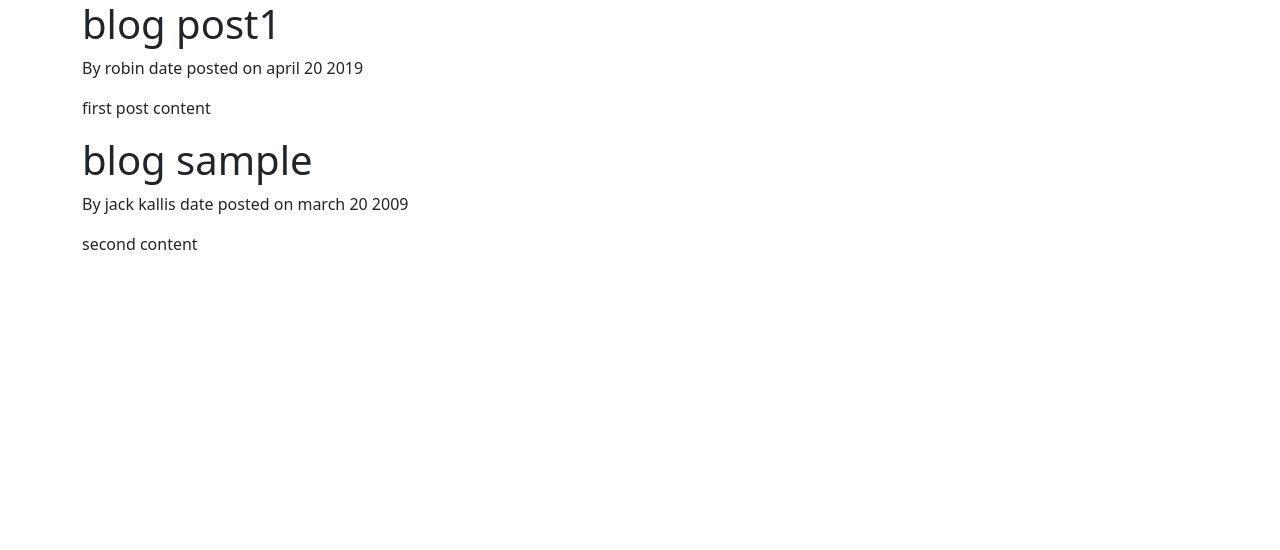
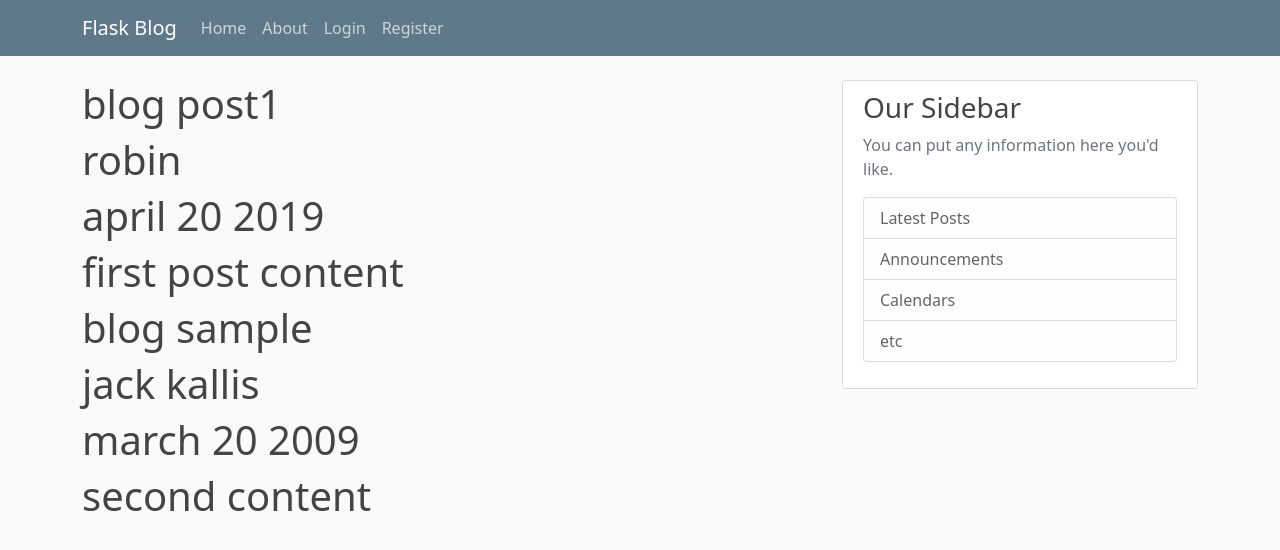
Before and after one commit to AzharUddinSheikh/FlaskWeb, a Flask app: page / in a window 1280 px wide. Shown: the top 550 px of the page. Run offline with Flask 2, Linux system fonts and the light colour scheme; some libraries are stand-ins or nearby versions.

Commit message:
we have downloaded one navigation bar from bootstrap.com with css layout and copied it to our html file and css file placed to static file , we also copied good desiging table from bootsrap which "

```diff
--- a/Flask-api-1/app.py
+++ b/Flask-api-1/app.py
@@ -1,4 +1,4 @@
-from flask import Flask, render_template
+from flask import Flask, render_template, url_for
 
 app = Flask(__name__)
 
--- /dev/null
+++ b/Flask-api-1/static/main.css
@@ -0,0 +1,80 @@
+body {
+    background: #fafafa;
+    color: #333333;
+    margin-top: 5rem;
+  }
+
+  h1, h2, h3, h4, h5, h6 {
+    color: #444444;
+  }
+
+  .bg-steel {
+    background-color: #5f788a;
+  }
+
+  .site-header .navbar-nav .nav-link {
+    color: #cbd5db;
+  }
+
+  .site-header .navbar-nav .nav-link:hover {
+    color: #ffffff;
+  }
+
+  .site-header .navbar-nav .nav-link.active {
+    font-weight: 500;
+  }
+
+  .content-section {
+    background: #ffffff;
+    padding: 10px 20px;
+    border: 1px solid #dddddd;
+    border-radius: 3px;
+    margin-bottom: 20px;
+  }
+
+  .article-title {
+    color: #444444;
+  }
+
+  a.article-title:hover {
+    color: #428bca;
+    text-decoration: none;
+  }
+
+  .article-content {
+    white-space: pre-line;
+  }
+
+  .article-img {
+    height: 65px;
+    width: 65px;
+    margin-right: 16px;
+  }
+
+  .article-metadata {
+    padding-bottom: 1px;
+    margin-bottom: 4px;
+    border-bottom: 1px solid #e3e3e3
+  }
+
+  .article-metadata a:hover {
+    color: #333;
+    text-decoration: none;
+  }
+
+  .article-svg {
+    width: 25px;
+    height: 25px;
+    vertical-align: middle;
+  }
+
+  .account-img {
+    height: 125px;
+    width: 125px;
+    margin-right: 20px;
+    margin-bottom: 16px;
+  }
+
+  .account-heading {
+    font-size: 2.5rem;
+  }
--- a/Flask-api-1/templates/about.html
+++ b/Flask-api-1/templates/about.html
@@ -1,4 +1,6 @@
 {% extends "layout.html" %}
-{% block body %}
+{% block content %}
+
 <h1>About Page</h1>
-{% endblock body %}
+
+{% endblock content %}
--- a/Flask-api-1/templates/home.html
+++ b/Flask-api-1/templates/home.html
@@ -1,8 +1,13 @@
 {% extends "layout.html" %}
-{% block body %}
+{% block content %}
+
 {% for post in posts %}
-<h1>{{ post.title }}</h1>
-<p>By {{post.author}} date posted on {{post.date}}</p>
-<p>{{post.content}}</p>
+
+<h1>{{post.title}}</h1>
+<h1>{{post.author}}</h1>
+<h1>{{post.date}}</h1>
+<h1>{{post.content}}</h1>
+
 {% endfor %}
-{% endblock body %}
+
+{% endblock content %}
--- a/Flask-api-1/templates/layout.html
+++ b/Flask-api-1/templates/layout.html
@@ -9,20 +9,55 @@
     <link href="https://cdn.jsdelivr.net/npm/bootstrap@5.0.0-beta1/dist/css/bootstrap.min.css" rel="stylesheet"
         integrity="sha384-giJF6kkoqNQ00vy+HMDP7azOuL0xtbfIcaT9wjKHr8RbDVddVHyTfAAsrekwKmP1" crossorigin="anonymous">
 
+    <link rel="stylesheet" type="text/css" href="{{ url_for('static',filename='main.css') }}">
 
-
-    {% if title %}
-    <title>Flask Blog-{{title}}</title>
-    {% else %}
-    <title>Flask Blog</title>
-    {% endif %}
 </head>
 
 <body>
-    <div class="container">
-        {% block body %} {% endblock %}
-    </div>
 
+    <header class="site-header">
+        <nav class="navbar navbar-expand-md navbar-dark bg-steel fixed-top">
+            <div class="container">
+                <a class="navbar-brand mr-4" href="/">Flask Blog</a>
+                <button class="navbar-toggler" type="button" data-toggle="collapse" data-target="#navbarToggle"
+                    aria-controls="navbarToggle" aria-expanded="false" aria-label="Toggle navigation">
+                    <span class="navbar-toggler-icon"></span>
+                </button>
+                <div class="collapse navbar-collapse" id="navbarToggle">
+                    <div class="navbar-nav mr-auto">
+                        <a class="nav-item nav-link" href="/">Home</a>
+                        <a class="nav-item nav-link" href="/about">About</a>
+                    </div>
+                    <!-- Navbar Right Side -->
+                    <div class="navbar-nav">
+                        <a class="nav-item nav-link" href="/login">Login</a>
+                        <a class="nav-item nav-link" href="/register">Register</a>
+                    </div>
+                </div>
+            </div>
+        </nav>
+    </header>
+
+    <main role="main" class="container">
+        <div class="row">
+            <div class="col-md-8">
+                {% block content %}{% endblock content %}
+            </div>
+            <div class="col-md-4">
+                <div class="content-section">
+                    <h3>Our Sidebar</h3>
+                    <p class='text-muted'>You can put any information here you'd like.
+                    <ul class="list-group">
+                        <li class="list-group-item list-group-item-light">Latest Posts</li>
+                        <li class="list-group-item list-group-item-light">Announcements</li>
+                        <li class="list-group-item list-group-item-light">Calendars</li>
+                        <li class="list-group-item list-group-item-light">etc</li>
+                    </ul>
+                    </p>
+                </div>
+            </div>
+        </div>
+    </main>
 
     <script src="https://cdn.jsdelivr.net/npm/@popperjs/core@2.5.4/dist/umd/popper.min.js"
         integrity="sha384-q2kxQ16AaE6UbzuKqyBE9/u/KzioAlnx2maXQHiDX9d4/zp8Ok3f+M7DPm+Ib6IU"
```
